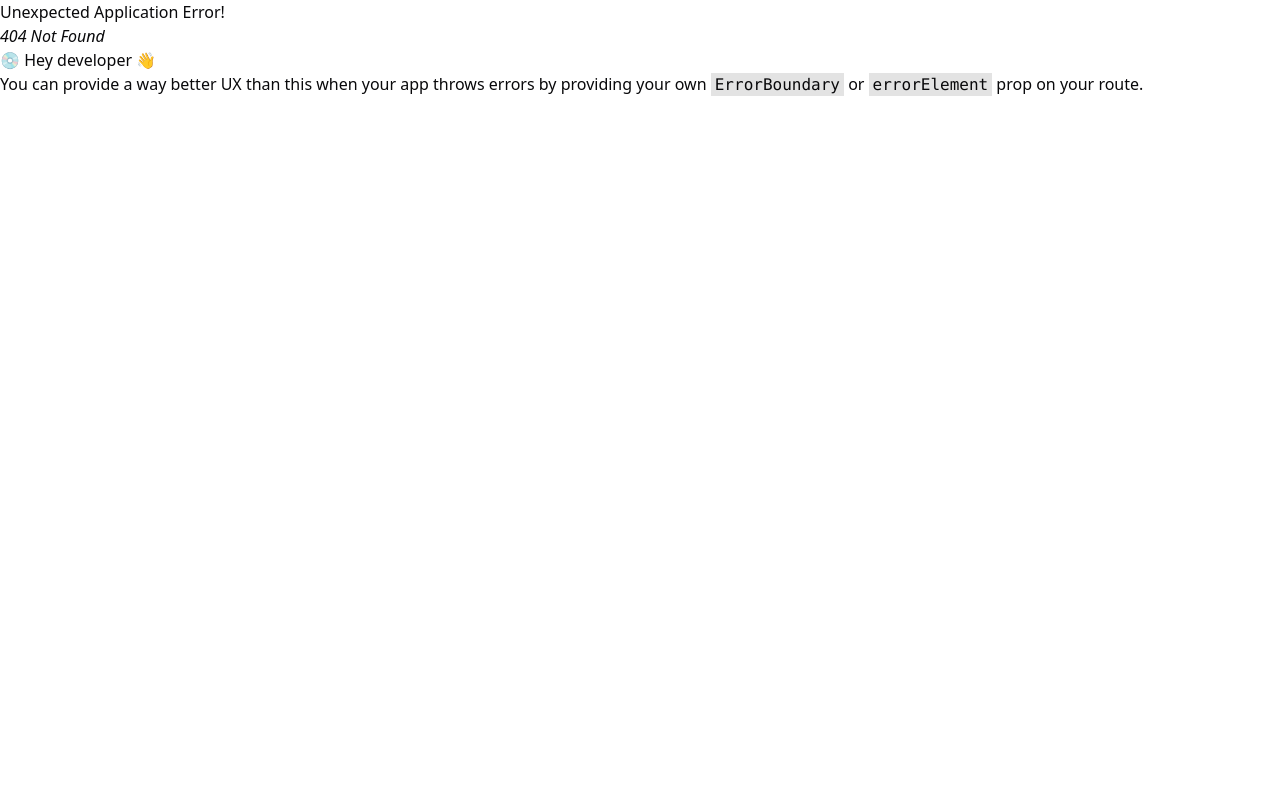
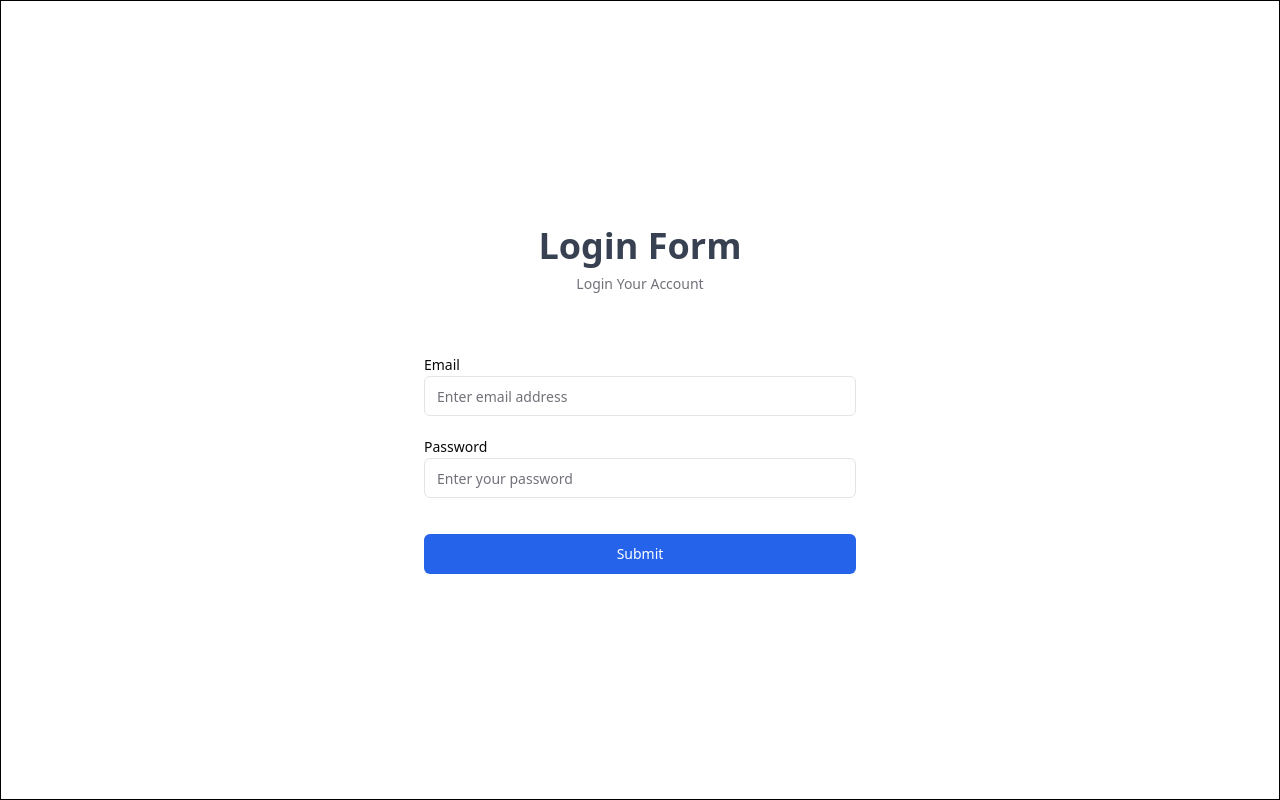
Before and after one commit to vikaskumar2500/chat-app, a React (Vite) app: page /login in a window 1280 px wide. Before the commit this address had no page. Built offline with nearby package versions, Linux system fonts and the light colour scheme.

Commit message:
created login screen

```diff
--- /dev/null
+++ b/src/routes/login.tsx
@@ -0,0 +1,92 @@
+import { FormButton } from "@/components/form/form-button";
+import { FormInput } from "@/components/form/form-input";
+
+import { z } from "zod";
+import { useForm } from "react-hook-form";
+import { zodResolver } from "@hookform/resolvers/zod";
+import axios from "axios";
+import { useRef } from "react";
+
+const LoginSchema = z.object({
+  email: z.string().email({ message: "Invalid email address!" }),
+  password: z
+    .string()
+    .regex(
+      /^(?=.*[a-z])(?=.*[A-Z])(?=.*\d)(?=.*[@$%*#?&])[A-Za-z\d@$#*].{7,}$/,
+      "Invalid password"
+    ),
+});
+
+type FieldValues = z.infer<typeof LoginSchema>;
+
+const Login = () => {
+  const form = useRef<HTMLFormElement>(null);
+  const {
+    register,
+    formState: { errors },
+    handleSubmit,
+  } = useForm<FieldValues>({
+    resolver: zodResolver(LoginSchema),
+    mode: "all",
+    shouldFocusError: true,
+  });
+
+  const onSubmit = async (data: FieldValues) => {
+    console.log(data);
+    try {
+      const res = await axios.post("http://localhost:3000/u/login", {
+        ...data,
+      });
+
+      const user = res.data.body.user;
+      console.log(user);
+      form.current?.reset();
+      alert("Successfuly signed up");
+    } catch (e: any) {
+      console.log(e.response?.data?.message);
+    }
+  };
+
+  return (
+    <section className="flex items-center justify-center min-h-screen gap-10 border border-black">
+      <div className="flex flex-col gap-16 items-center justify-center w-full max-w-lg">
+        <div className="flex flex-col items-center justify-center gap-2">
+          <h2 className="text-4xl font-bold text-gray-700">Login Form</h2>
+          <span className="text-sm text-muted-foreground">
+            Login Your Account
+          </span>
+        </div>
+        <form
+          ref={form}
+          onSubmit={handleSubmit(onSubmit)}
+          className="flex flex-col items-center w-full justify-center gap-5 px-10"
+        >
+          <FormInput
+            {...register("email", { required: true })}
+            id="email"
+            label="Email"
+            placeholder="Enter email address"
+            errors={errors}
+          />
+
+          <FormInput
+            {...register("password", { required: true })}
+            id="password"
+            label="Password"
+            placeholder="Enter your password"
+            errors={errors}
+          />
+          <FormButton
+            disabled={Object.keys(errors).length > 0 ? true : false}
+            type="submit"
+            className="mt-3"
+          >
+            Submit
+          </FormButton>
+        </form>
+      </div>
+    </section>
+  );
+};
+
+export default Login;
```
Also changed, not shown: src/App.tsx (+10 -1 lines).
